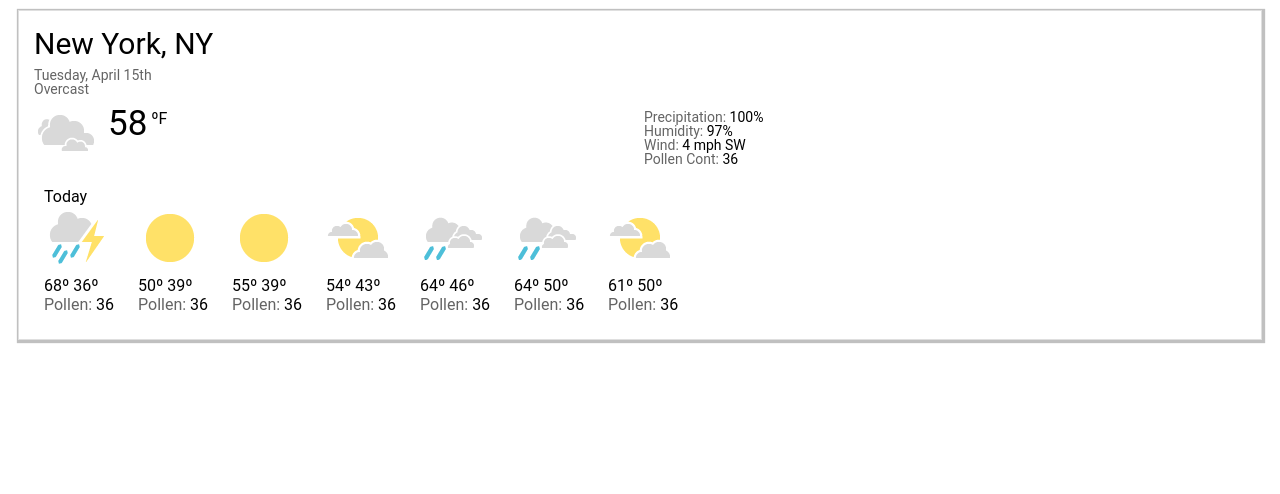
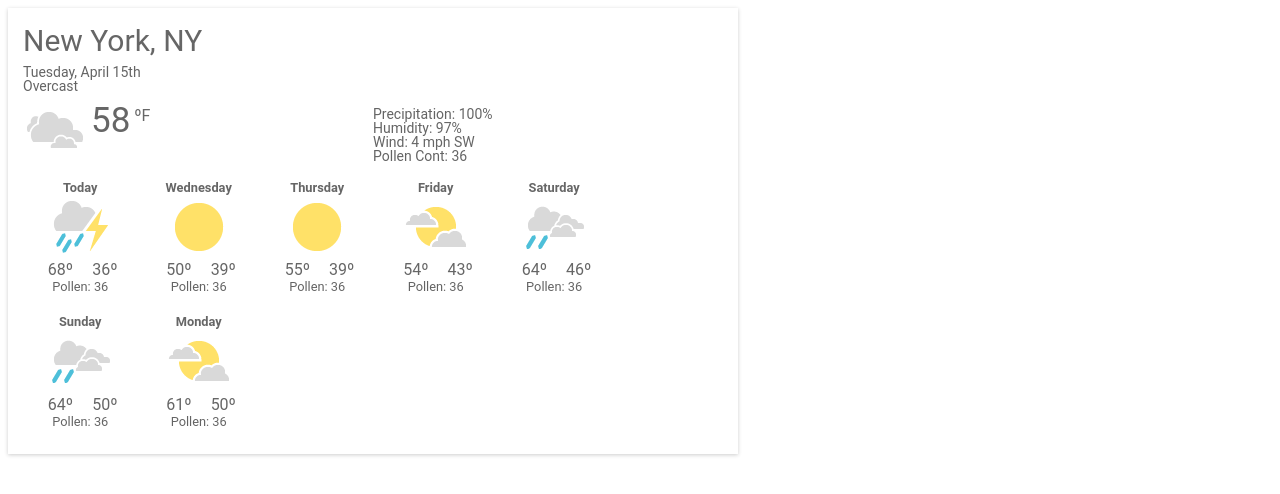
Before and after one commit to YaizaFC/paginaDint, a plain HTML site: page 2_usoEstilos/practicas/elTiempo/index.html in a window 1280 px wide. Drawn offline with Linux system fonts and the light colour scheme.

Commit message:
commit avances el tiempo

```diff
--- a/2_usoEstilos/practicas/elTiempo/index.html
+++ b/2_usoEstilos/practicas/elTiempo/index.html
@@ -1,16 +1,23 @@
 <html>
 
 <head>
+    <meta charset="utf-8" />
+    <meta http-equiv="X-UA-Compatible" content="IE=edge" />
+    <meta name="viewport" content="width=device-width, initial-scale=1" />
     <style>
-        body{
+        body {
             font-family: Roboto, Arial;
+            box-sizing: border-box;
+            font-size: 0.8em;
+            color: #666;
+            overflow-y: hidden;
         }
-        .principal{
+
+        .principal {
             padding: 15px;
-            margin: 10px;
-            border: 1px solid rgb(223, 223, 223);
-            box-shadow: 1px 1px 1px 2px rgb(192, 192, 192);
+            display: inline-block;
         }
+
         .titulo {
             font-size: 30px;
             width: 100%;
@@ -21,63 +28,178 @@
             font-size: 14px;
             line-height: 0px;
         }
-        .icon{
-            width: 70px;
-            height: 70px;
+
+        .dias {
+            margin: 0 -11px -1px -11px;
+            padding: 10px;
+        }
+
+        .icon {
             background-repeat: no-repeat;
+            display: inline-block;
+            margin-left: auto;
+            margin-right: auto;
+            background-size: contain;
         }
-        .number{
+
+        .number {
             font-size: 35px;
         }
-        .f, .number, .icon{
+
+        .tiempo {
+            overflow: auto;
+            width: 100%;
+        }
+
+        .tiempo .visual,
+        .tiempo .caracteristicas {
+            width: 50%;
+            float: left;
+        }
+
+        .visual .icon {
+            width: 64px;
+            height: 64px;
+        }
+
+        .f,
+        .number,
+        .icon {
+            display: inline-block;
+            vertical-align: top;
+        }
+
+        .semana div {
+            vertical-align: middle;
+        }
+
+        .dias div {
             display: inline-block;
         }
-        .number, .f{
-            vertical-align: top;
-        }
-        .f{
+
+        .f {
             margin-top: 6px;
         }
-        .visual{
-            width: 50%;
+
+        .caracteristicas,
+        .visual,
+        .min,
+        .max {
+            display: inline-block;
         }
-        .caracteristicas{
-            vertical-align: top;
-        }
-        .caracteristicas, .visual{
-            display: inline-block;
 
-        }
-        .secun{
+        .secun {
             color: rgb(100, 100, 100);
         }
-        .dias{
-            /*border-bottom: 1px solid rgb(196, 196, 196);*/
-            padding: 10px;
-            display: inline-block;
-            left: left;
 
-        }
-        .min, .max{
-            display: inline-block;
-            left: left;
-        }
-        .nublado{
+        .nublado {
             background-image: url(img/nublado.png);
         }
-        .lluvia{
+
+        .lluvia {
             background-image: url(img/lluvia.png);
         }
-        .sol{
+
+        .sol {
             background-image: url(img/sol.png);
         }
-        .solNublado{
+
+        .solNublado {
             background-image: url(img/solNublado.png);
         }
-        .tormenta{
+
+        .tormenta {
             background-image: url(img/tormenta.png);
         }
 
+        .day {
+            text-align: center;
+            font-weight: bold;
+        }
+
+        @media (max-width: 600px) {
+            .principal {
+                width: 100%;
+            }
+            .dias {
+                border-top: 1px solid rgba(0, 0, 0, 0.2);
+            }
+            .dias:last-of-type {
+                /*el ultimo de ese tipo */
+                border-bottom: 1px solid rgba(0, 0, 0, 0.2);
+            }
+            .dias .day {
+                width: 30%;
+            }
+            .dias .temp {
+                width: 30%;
+            }
+            .dias .pollen {
+                width: 16%;
+            }
+        }
+
+        @media (min-width: 601px) {
+            body {
+                font-size: 1em;
+            }
+            .principal {
+                width: 100%;
+                box-shadow: 0 1px 4px rgba(0, 0, 0, 0.2);
+            }
+            .dias {
+                display: inline-block;
+                width: 13.5%;
+                margin: 0;
+                border: none;
+                font-size: 0.8em;
+            }
+            .dias div {
+                display: block;
+                text-align: center;
+            }
+            .dias .day {
+                text-align: center;
+            }
+            .dias .min,
+            .dias .max {
+                display: inline;
+            }
+            .dias .temp {
+                font-size: 1.25em;
+            }
+            .dias .icon {
+                width: 64px;
+                height: 64px;
+            }
+        }
+
+        @media (min-width: 360px) {
+            body {
+                font-size: 1.0em;
+            }
+        }
+
+        @media (min-width: 500px) {
+            .dias .min,
+            .dias .max {
+                display: inline-block;
+                width: 45%;
+            }
+            .dias .temp {
+                margin-left: 5%;
+            }
+            .dias .icon {
+                width: 64px;
+                height: 64px;
+            }
+        }
+
+        @media (min-width: 700px) {
+            .principal {
+                width: 700px;
+            }
+        }
     </style>
 </head>
 
@@ -102,7 +224,7 @@
             </div>
 
         </div>
-        <div>
+        <div class="semana">
             <div class="dias">
                 <div class="day">Today</div>
                 <div class="icon tormenta"></div>
@@ -113,7 +235,7 @@
                 <div class="pollen"><span class="secun">Pollen: </span>36</div>
             </div>
             <div class="dias">
-                <div class="day"></div>
+                <div class="day">Wednesday</div>
                 <div class="icon sol"></div>
                 <div class="temp">
                     <div class="max">50º</div>
@@ -122,7 +244,7 @@
                 <div class="pollen"><span class="secun">Pollen: </span>36</div>
             </div>
             <div class="dias">
-                <div class="day"></div>
+                <div class="day">Thursday</div>
                 <div class="icon sol"></div>
                 <div class="temp">
                     <div class="max">55º</div>
@@ -131,7 +253,7 @@
                 <div class="pollen"><span class="secun">Pollen: </span>36</div>
             </div>
             <div class="dias">
-                <div class="day"></div>
+                <div class="day">Friday</div>
                 <div class="icon solNublado"></div>
                 <div class="temp">
                     <div class="max">54º</div>
@@ -140,7 +262,7 @@
                 <div class="pollen"><span class="secun">Pollen: </span>36</div>
             </div>
             <div class="dias">
-                <div class="day"></div>
+                <div class="day">Saturday</div>
                 <div class="icon lluvia"></div>
                 <div class="temp">
                     <div class="max">64º</div>
@@ -149,7 +271,7 @@
                 <div class="pollen"><span class="secun">Pollen: </span>36</div>
             </div>
             <div class="dias">
-                <div class="day"></div>
+                <div class="day">Sunday</div>
                 <div class="icon lluvia"></div>
                 <div class="temp">
                     <div class="max">64º</div>
@@ -158,7 +280,7 @@
                 <div class="pollen"><span class="secun">Pollen: </span>36</div>
             </div>
             <div class="dias">
-                <div class="day"></div>
+                <div class="day">Monday</div>
                 <div class="icon solNublado"></div>
                 <div class="temp">
                     <div class="max">61º</div>
```
